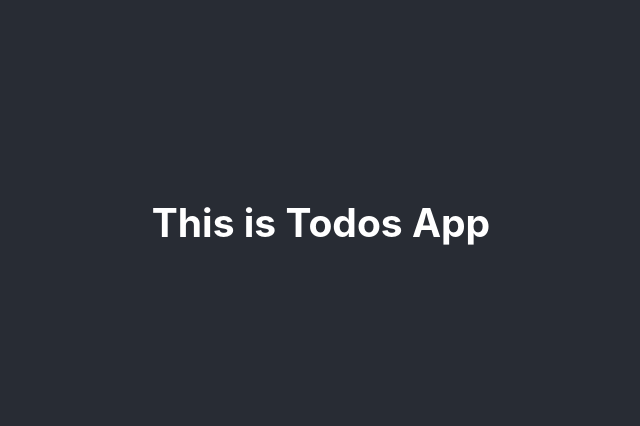
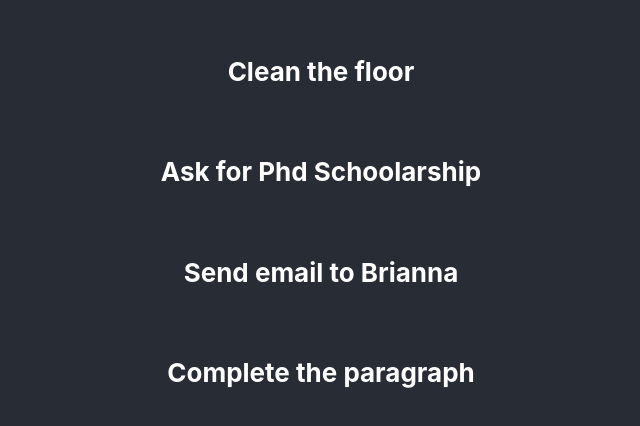
Before and after one commit to davishoang96/reactjs_todos, a React (Create React App) app: page / in a window 1280 px wide. Shown: the part 178-604 px from the top of the page, without its empty margins (319-959 px from the left). Built offline with nearby package versions, Linux system fonts and the light colour scheme.

Commit message:
Show props from state

```diff
--- a/src/App.js
+++ b/src/App.js
@@ -1,16 +1,47 @@
-import React from 'react';
+import React, { Component } from 'react';
 import logo from './logo.svg';
 import './App.css';
 import Todos from './Components/Todos'
+import { render } from '@testing-library/react';
 
-function App() {
-  return (
-    <div className="App">
-      <header className="App-header">
-        <Todos/>
-      </header>
-    </div>
-  );
+export class App extends Component {
+
+  state = {
+    todos: [
+      {
+        id: "1",
+        title: "Clean the floor",
+        done: "False"
+      },
+      {
+        id: "2",
+        title: "Ask for Phd Schoolarship",
+        done: "True"
+      },
+      {
+        id: "3",
+        title: "Send email to Brianna",
+        done: "False"
+      },
+      {
+        id: "4",
+        title: "Complete the paragraph",
+        done: "False"
+      }
+    ]
+  }
+
+  render() {
+    console.log(this.state.todos)
+    return (
+
+      <div className="App">
+        <header className="App-header">
+          <Todos todos={this.state.todos} />
+        </header>
+      </div>
+    )
+  }
 }
 
-export default App;
+export default App
--- a/src/Components/Todos.js
+++ b/src/Components/Todos.js
@@ -1,15 +1,9 @@
-import React from 'react';
+import React, { Component } from 'react'
 
-
-
-function Todos() {
-  return (
-    <div className="App">
-      <header className="App-header">
-        <h2>This is Todos App</h2>
-      </header>
-    </div>
-  );
+export default class Todos extends Component {
+  render() {
+    return this.props.todos.map((todos)=>(
+      <h4>{todos.title}</h4>
+    ))
+  }
 }
-
-export default Todos;
```
